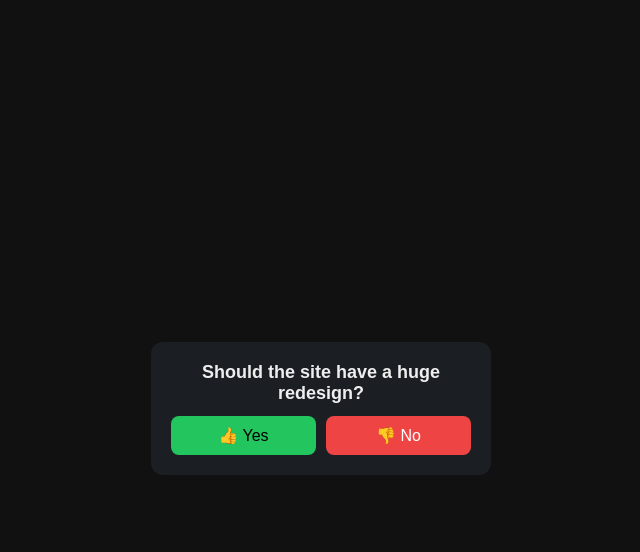
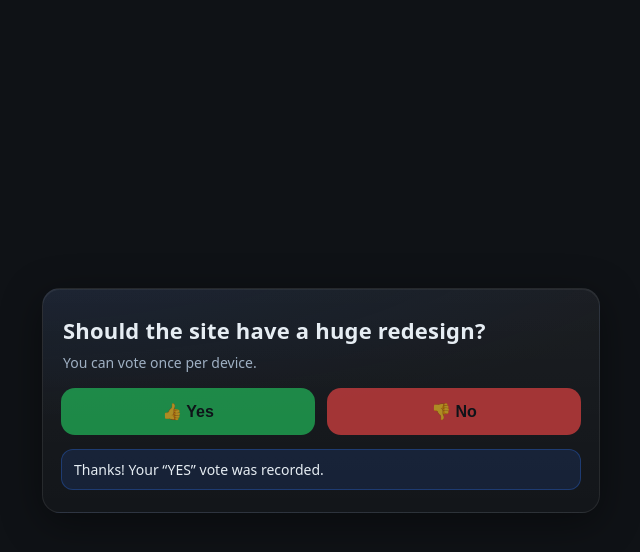
Before and after one commit to StaticQuasar931/votingforredesign, a plain HTML site: page index.html in a window 1280 px wide. Both pictures are taken after a click on the button "👍 Yes". Shown: the whole page, without its empty margins (319-959 px from the left). Drawn offline with Linux system fonts and the light colour scheme; no server answers.

Commit message:
Update index.html

```diff
--- a/index.html
+++ b/index.html
@@ -3,32 +3,63 @@
 <head>
 <meta charset="utf-8" />
 <meta name="viewport" content="width=device-width,initial-scale=1" />
-<title>Vote – Site Redesign</title>
+<title>Quick Vote – Redesign</title>
 <style>
-  body { font-family: sans-serif; background: #111; color: #eee; display: flex; justify-content: center; align-items: center; height: 100vh; }
-  .vote-card { background: #1b1f24; padding: 20px; border-radius: 12px; text-align: center; width: 300px; }
-  .vote-title { font-size: 18px; font-weight: bold; margin-bottom: 12px; }
-  .btn-row { display: flex; gap: 10px; }
-  button { flex: 1; padding: 10px; border: none; border-radius: 8px; font-size: 16px; cursor: pointer; }
-  .yes { background: #22c55e; color: #000; }
-  .no { background: #ef4444; color: #fff; }
-  .thanks { margin-top: 12px; font-size: 14px; color: #ccc; }
+  :root{
+    --bg:#0f1216;--card:#141a21;--ink:#e6edf3;--muted:#9fb0c3;
+    --yes:#22c55e;--no:#ef4444;--ring:#2d6cdf;
+  }
+  html,body{height:100%}
+  body{
+    margin:0;display:grid;place-items:center;background:var(--bg);color:var(--ink);
+    font-family:system-ui,-apple-system,Segoe UI,Roboto,Helvetica,Arial,"Apple Color Emoji","Segoe UI Emoji";
+  }
+  .card{
+    width:min(520px,92vw);padding:22px 18px;border-radius:18px;
+    background:
+      radial-gradient(1200px 300px at -10% -20%,rgba(45,108,223,.12),transparent 60%),
+      linear-gradient(180deg,rgba(255,255,255,.05),rgba(255,255,255,.02));
+    border:1px solid rgba(255,255,255,.08);
+    box-shadow:0 10px 40px rgba(0,0,0,.4), inset 0 1px 0 rgba(255,255,255,.06);
+  }
+  .title{font-size:clamp(18px,2.4vw,22px);font-weight:800;letter-spacing:.2px;margin:4px 2px 8px}
+  .sub{color:var(--muted);margin:0 2px 16px;font-size:14px}
+  .row{display:grid;grid-template-columns:1fr 1fr;gap:12px}
+  button.vote{
+    border:0;border-radius:14px;padding:14px 16px;font-weight:800;font-size:16px;cursor:pointer;
+    transition:transform .06s ease, box-shadow .18s ease, filter .18s ease; outline: none;
+    color:#0b1117;
+  }
+  button.vote:focus-visible{box-shadow:0 0 0 3px var(--ring),0 0 0 6px rgba(45,108,223,.35)}
+  button.vote:hover{filter:brightness(1.03);transform:translateY(-1px)}
+  button.vote:active{transform:translateY(0)}
+  .yes{background:var(--yes)}
+  .no{background:var(--no);color:#fff}
+  .msg{margin-top:14px;padding:10px 12px;border-radius:12px;font-size:14px;display:none}
+  .ok{background:rgba(45,108,223,.14);border:1px solid rgba(45,108,223,.35)}
+  .warn{background:rgba(239,68,68,.14);border:1px solid rgba(239,68,68,.35)}
 </style>
 </head>
 <body>
-<div class="vote-card">
-  <div class="vote-title">Should the site have a huge redesign?</div>
-  <div class="btn-row">
-    <button id="btnYes" class="yes">👍 Yes</button>
-    <button id="btnNo" class="no">👎 No</button>
+
+<div class="card" role="region" aria-labelledby="h">
+  <div id="h" class="title">Should the site have a huge redesign?</div>
+  <p class="sub">You can vote once per device.</p>
+  <div class="row">
+    <button id="yes" class="vote yes" type="button" aria-label="Vote Yes">👍 Yes</button>
+    <button id="no"  class="vote no"  type="button" aria-label="Vote No">👎 No</button>
   </div>
-  <div id="thanks" class="thanks" style="display:none;"></div>
+  <div id="msg" class="msg ok" role="status" aria-live="polite"></div>
 </div>
 
 <script type="module">
+  // Firebase v12 ES modules (works on Google Sites & GitHub Pages)
   import { initializeApp } from "https://www.gstatic.com/firebasejs/12.2.1/firebase-app.js";
-  import { getFirestore, doc, setDoc, updateDoc, increment } from "https://www.gstatic.com/firebasejs/12.2.1/firebase-firestore.js";
+  import {
+    getFirestore, doc, getDoc, setDoc, updateDoc, increment, runTransaction
+  } from "https://www.gstatic.com/firebasejs/12.2.1/firebase-firestore.js";
 
+  // --- YOUR PROJECT ---
   const firebaseConfig = {
     apiKey: "AIzaSyCFkdHG5na9uhLQwu65QTuOvELmA68MCKA",
     authDomain: "votingonredesign.firebaseapp.com",
@@ -39,51 +70,111 @@
     measurementId: "G-FL6RJVCN3Y"
   };
 
+  // --- INIT ---
   const app = initializeApp(firebaseConfig);
-  const db = getFirestore(app);
+  const db  = getFirestore(app);
 
-  const btnYes = document.getElementById("btnYes");
-  const btnNo = document.getElementById("btnNo");
-  const thanks = document.getElementById("thanks");
+  // --- DOM refs ---
+  const btnYes = document.getElementById("yes");
+  const btnNo  = document.getElementById("no");
+  const msg    = document.getElementById("msg");
 
-  const LS_KEY = "poll_site_redesign_voted";
+  // --- IDs & local memory (pre-save to prevent "reload spam") ---
+  const DEVICE_KEY = "qr_device_id";
+  const PENDING_KEY = "qr_pending_vote"; // {choice, at}
+  const LOCK_KEY = "qr_voted_choice";    // "yes" | "no"
+  const POLL_ID = "site_redesign";
 
-  async function vote(choice) {
-    if (localStorage.getItem(LS_KEY)) return;
+  // Simple UUIDv4
+  const uuid = () => ([1e7]+-1e3+-4e3+-8e3+-1e11).replace(/[018]/g,c=>
+    (c ^ crypto.getRandomValues(new Uint8Array(1))[0] & 15 >> c / 4).toString(16)
+  );
 
-    const pollRef = doc(db, "polls", "site_redesign");
+  const deviceId = (() => {
+    let id = localStorage.getItem(DEVICE_KEY);
+    if (!id){ id = uuid(); localStorage.setItem(DEVICE_KEY,id); }
+    return id;
+  })();
+
+  // UI helpers
+  function lock(choice, text){
+    btnYes.disabled = true; btnNo.disabled = true;
+    btnYes.style.opacity=".65"; btnNo.style.opacity=".65";
+    msg.className = "msg ok"; msg.style.display="block";
+    msg.textContent = text || `You already voted “${choice.toUpperCase()}”.`;
+  }
+  function showWarn(text){
+    msg.className = "msg warn"; msg.style.display="block"; msg.textContent = text;
+  }
+
+  // If we already voted, lock immediately
+  const already = localStorage.getItem(LOCK_KEY);
+  if (already){ lock(already); }
+
+  // If there is a pending vote (saved before upload), try to finish it now
+  const pendingRaw = localStorage.getItem(PENDING_KEY);
+  if (!already && pendingRaw){
+    const { choice } = JSON.parse(pendingRaw);
+    finalizeUpload(choice).catch(()=>showWarn("Reconnecting… your vote will finish soon."));
+  }
+
+  // Main vote handler:
+  async function handleVote(choice){
+    // One vote per device (UI guard)
+    if (localStorage.getItem(LOCK_KEY)) return;
+
+    // 1) Save *locally first* (memory-save) before any network
+    localStorage.setItem(PENDING_KEY, JSON.stringify({ choice, at: Date.now() }));
+    msg.style.display = "block";
+    msg.className = "msg ok";
+    msg.textContent = "Saving your choice…";
+
+    // 2) Disable buttons immediately to prevent spamming
+    btnYes.disabled = true; btnNo.disabled = true;
+
+    // 3) Attempt to upload (with strong dedupe on server docs)
     try {
-      await setDoc(pollRef, { yes: 0, no: 0 }, { merge: true });
-      await updateDoc(pollRef, { [choice]: increment(1) });
-
-      localStorage.setItem(LS_KEY, choice);
-      thanks.style.display = "block";
-      thanks.textContent = `Thanks! You voted "${choice.toUpperCase()}".`;
-      btnYes.disabled = true;
-      btnNo.disabled = true;
-    } catch (err) {
-      console.error("Error voting:", err);
-      thanks.style.display = "block";
-      thanks.textContent = "Error recording vote.";
+      await finalizeUpload(choice);
+      localStorage.setItem(LOCK_KEY, choice);
+      localStorage.removeItem(PENDING_KEY);
+      lock(choice, `Thanks! Your “${choice.toUpperCase()}” vote was recorded.`);
+    } catch (e){
+      // Keep pending flag so it can auto-resume on next load
+      btnYes.disabled = true; btnNo.disabled = true;
+      showWarn("Network issue — your vote is saved locally and will upload when you return.");
+      console.error("Vote upload failed:", e);
     }
   }
 
-  btnYes.addEventListener("click", () => vote("yes"));
-  btnNo.addEventListener("click", () => vote("no"));
+  // Performs an idempotent upload:
+  // - Creates /votes/{deviceId} once (so same device can't double-vote)
+  // - Increments aggregate counters in /polls/{POLL_ID}
+  async function finalizeUpload(choice){
+    const voteDoc = doc(db, "polls", POLL_ID, "votes", deviceId);
+    const tallyDoc = doc(db, "polls", POLL_ID);
 
-  // Restore disabled state if already voted
-  const prev = localStorage.getItem(LS_KEY);
-  if (prev) {
-    btnYes.disabled = true;
-    btnNo.disabled = true;
-    thanks.style.display = "block";
-    thanks.textContent = `You already voted "${prev.toUpperCase()}".`;
+    await runTransaction(db, async (tx) => {
+      const existing = await tx.get(voteDoc);
+      if (existing.exists()){
+        // Already recorded for this device — nothing to increment
+        return;
+      }
+      // Create the per-device vote record
+      tx.set(voteDoc, { choice, deviceId, votedAt: new Date().toISOString() });
+      // Increment proper counter atomically
+      tx.set(tallyDoc, { yes: 0, no: 0 }, { merge: true });
+      tx.update(tallyDoc, { [choice]: increment(1) });
+    });
   }
 
-  // Warn before leaving if not voted
-  window.onbeforeunload = function() {
-    if (!localStorage.getItem(LS_KEY)) {
-      return "Are you sure you want to leave? Your vote hasn't been submitted.";
+  // Events
+  btnYes.addEventListener("click", () => handleVote("yes"));
+  btnNo .addEventListener("click", () => handleVote("no"));
+
+  // Leave guard (only if not yet fully recorded)
+  window.onbeforeunload = function(){
+    if (!localStorage.getItem(LOCK_KEY) && localStorage.getItem(PENDING_KEY)){
+      return "Your vote is saved locally and uploading. Leave now?";
     }
   };
 </script>
```
